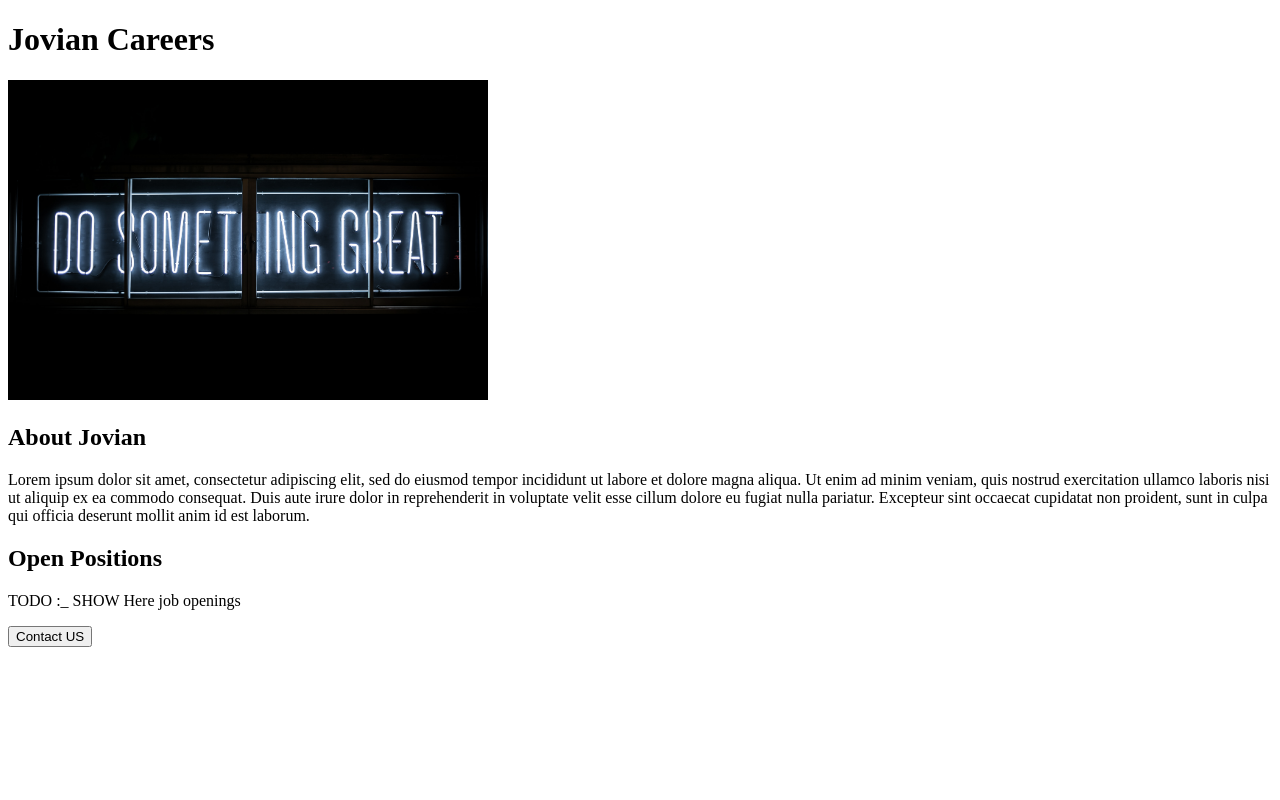
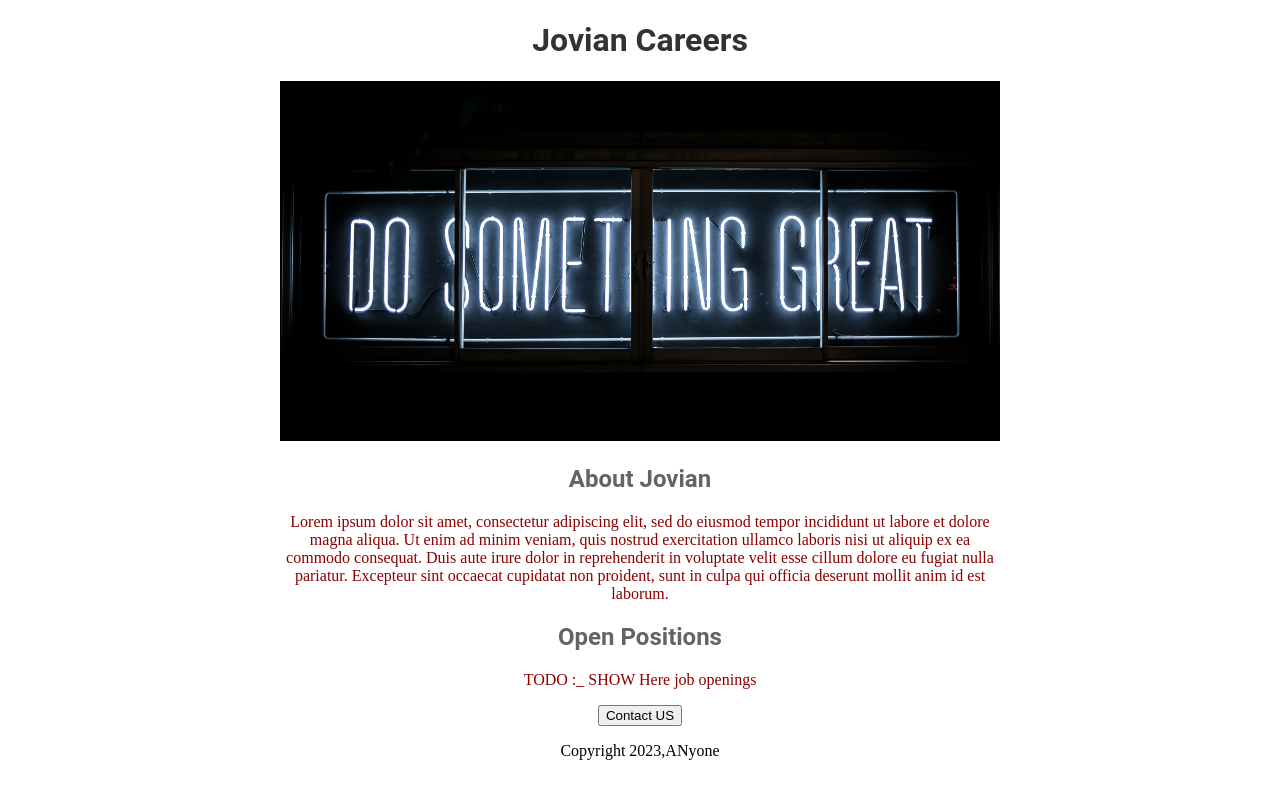
Before and after one commit to Kool-Cool/Complete_flask_Webapp_Career, a Flask app: page / in a window 1280 px wide. Run offline with Flask 3, Linux system fonts and the light colour scheme.

Commit message:
CSS
Style the page using CSS (calsses , id , properties and values)

```diff
--- a/templates/home.html
+++ b/templates/home.html
@@ -4,28 +4,58 @@
 
   <head>
       <title>Jovian Careers</title>
+      <style>
+        h1 {
+          font-family: Roboto;
+          text-align: center;
+          color: rgb(50, 50, 50);
+        }
+        h2 {
+          font-family: Roboto;
+          color: rgb(100, 100, 100);
+          text-align: center;
+        }
+        .bodytext {
+          font-family: rosybrown;
+
+          text-align: center;
+          color: rgb(140,0,0);
+        }
+
+        #banner{
+          width : 100%;
+          height: 360px;
+          object-fit: cover;
+        }
+
+        #container{
+        max-width: 720px;
+        margin: 0 auto 0 auto;
+      }
+
+      </style>
 
   </head>
 
   <body>
+    <div id="container">
     <h1>Jovian Careers</h1>
 
-    <img src="https://completeflaskwebapp.omkarjadhav10.repl.co/static/career_banner.jpg" height="320">
+    <img id="banner" src="https://completeflaskwebapp.omkarjadhav10.repl.co/static/career_banner.jpg" >
     <h2>About Jovian</h2>
-    <p>
-      Lorem ipsum dolor sit amet, consectetur adipiscing elit, sed do eiusmod tempor incididunt ut labore et dolore magna aliqua. Ut enim ad minim veniam, quis nostrud exercitation ullamco laboris nisi ut aliquip ex ea commodo consequat. Duis aute irure dolor in reprehenderit in voluptate velit esse cillum dolore eu fugiat nulla pariatur. Excepteur sint occaecat cupidatat non proident, sunt in culpa qui officia deserunt mollit anim id est laborum.
-    </p>
 
-    <h2>Open Positions</h2>
-    <p>TODO :_ SHOW Here job openings </p>
+      <p class="bodytext" >
+        Lorem ipsum dolor sit amet, consectetur adipiscing elit, sed do eiusmod tempor incididunt ut labore et dolore magna aliqua. Ut enim ad minim veniam, quis nostrud exercitation ullamco laboris nisi ut aliquip ex ea commodo consequat. Duis aute irure dolor in reprehenderit in voluptate velit esse cillum dolore eu fugiat nulla pariatur. Excepteur sint occaecat cupidatat non proident, sunt in culpa qui officia deserunt mollit anim id est laborum.
+      </p>
 
-    <button>Contact US</button>
+      <h2>Open Positions</h2>
+      <p class="bodytext">TODO :_ SHOW Here job openings </p>
 
-
-
-
-
-
+      <div style="text-align:center;">
+        <button>Contact US</button>
+        <p>Copyright 2023,ANyone</p>
+      </div>
+    </div>
 
   </body>
 
```
